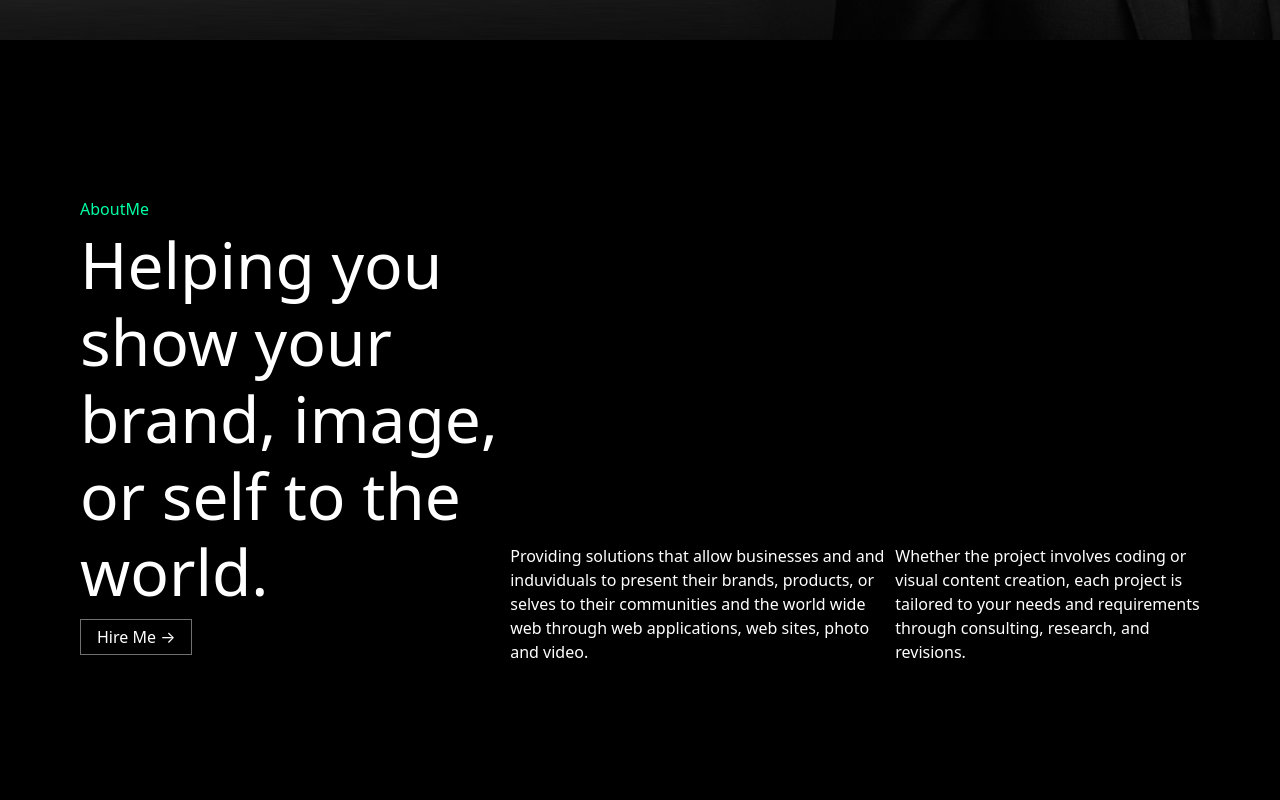
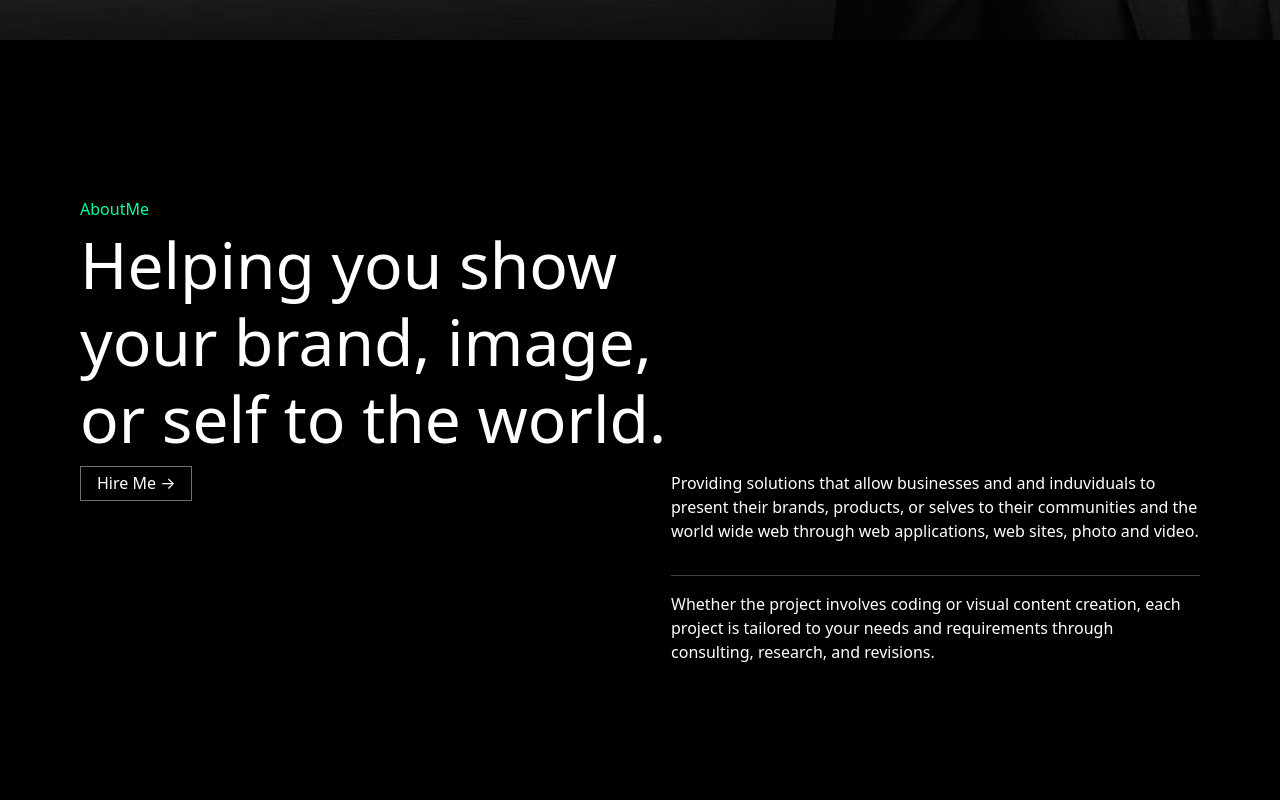
Before and after one commit to ShaneAzania/shane_christie_portfolio, a React (Create React App) app: page / in a window 1280 px wide. Shown: the part 760-1560 px from the top of the page. Built offline with nearby package versions, Linux system fonts and the light colour scheme.

Commit message:
minor updates
minor updates

```diff
--- a/src/components/about/about.styles.scss
+++ b/src/components/about/about.styles.scss
@@ -5,14 +5,20 @@ section#about.about {
 	width: 100%;
 
 	.text-box {
-		position: relative;
+		// position: relative;
 
 		&:first-of-type {
 			padding-top: 5em;
 		}
+		hr {
+			width: 100%;
+		}
 		&:nth-of-type(2) {
 			display: flex;
+			flex-direction: column;
+			justify-content: flex-end;
 			align-items: flex-end;
+
 			padding-bottom: 5em;
 		}
 	}
--- a/src/components/project-box/project-box.styles.scss
+++ b/src/components/project-box/project-box.styles.scss
@@ -9,9 +9,11 @@
 		height: 20em;
 		padding: 0;
 
-		img {
-			// delet this when images
-			width: 20em;
+        // delet this when images
+		&:first-child {
+			&:first-child {
+				width: 20em;
+			}
 		}
 
 		h3 {
```
